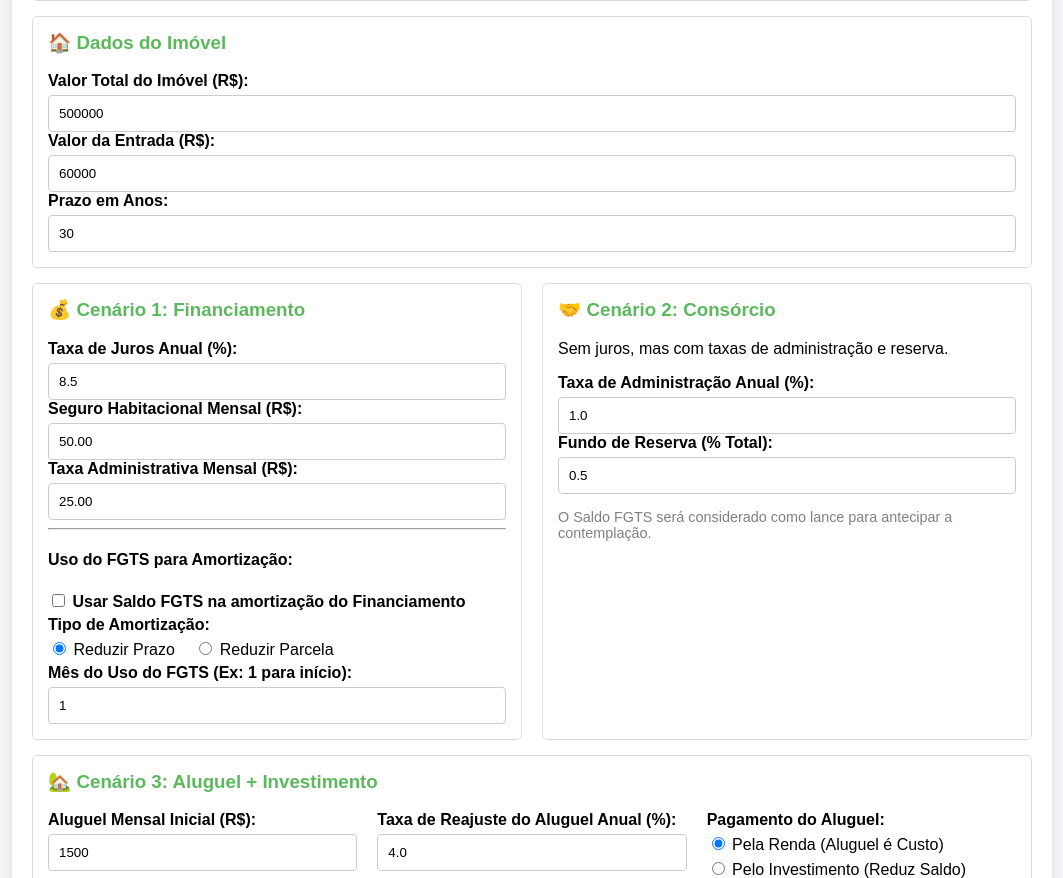
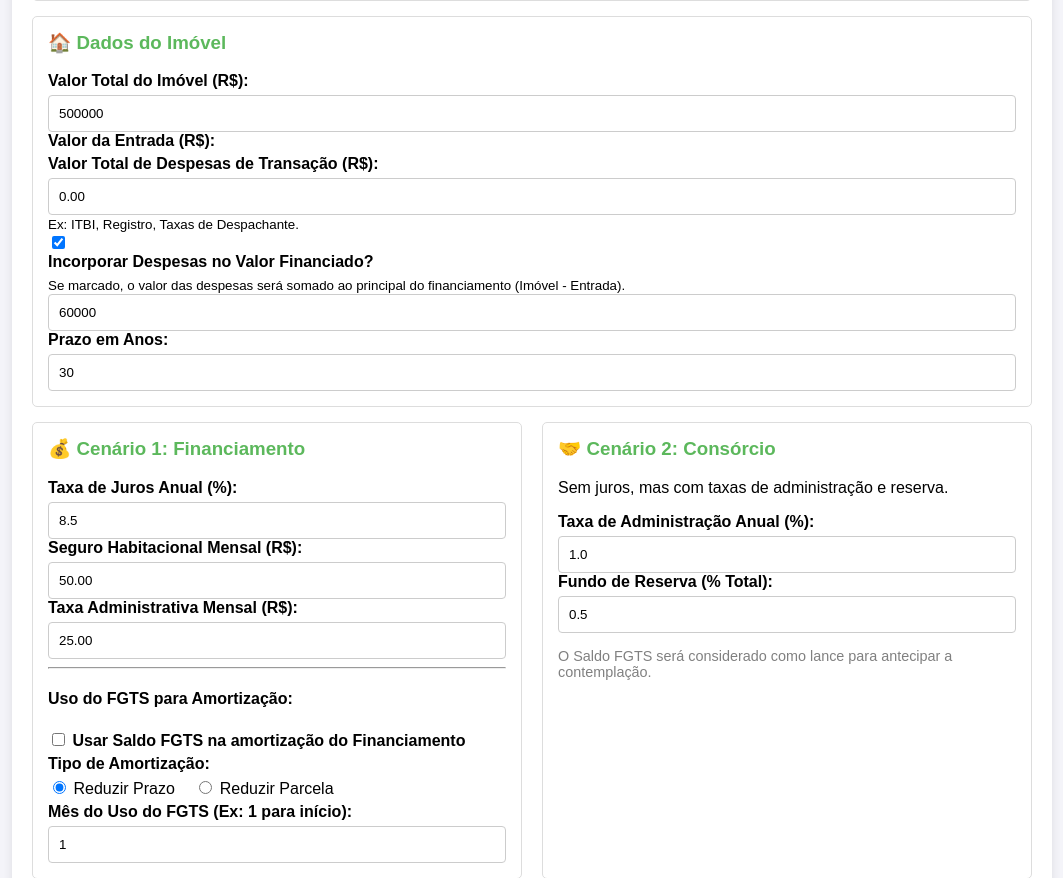
Before and after one commit to alexgaldino13/SIMULALAR, a Django app: page / in a window 1280 px wide. Shown: the part 339-1217 px from the top of the page, without its empty margins (108-1171 px from the left). Run offline with Django 5.2, Linux system fonts and the light colour scheme.

Commit message:
feat: Implementa logica de Despesas Incorporadas e corrige SyntaxError no models

```diff
--- a/ImobCalc/settings.py
+++ b/ImobCalc/settings.py
@@ -146,4 +146,4 @@ LOGIN_REDIRECT_URL = '/'
 # Redireciona para a raiz após o logout
 ACCOUNT_LOGOUT_REDIRECT_URL = '/'
 # Exige um e-mail para registro
-ACCOUNT_EMAIL_REQUIRED = True
+ACCOUNT_SIGNUP_FIELDS = ['email*', 'username*', 'password1*', 'password2*']
--- a/simulacao/templates/simulacao/tabela_price.html
+++ b/simulacao/templates/simulacao/tabela_price.html
@@ -71,6 +71,26 @@
                 <input type="number" id="valor_imovel" name="valor_imovel" step="any" required value="{{ dados_iniciais.valor_imovel|default:'300000' }}">
 
                 <label for="entrada">Valor da Entrada (R$):</label>
+                <div class="form-group">
+    <label for="valor_despesas">Valor Total de Despesas de Transação (R$):</label>
+    <input type="number" step="0.01" min="0"
+           class="form-control" id="valor_despesas"
+           name="valor_despesas"
+           value="{{ dados_iniciais.valor_despesas|default:'0.00' }}"
+           placeholder="Ex: 25000.00">
+    <small class="form-text text-muted">Ex: ITBI, Registro, Taxas de Despachante.</small>
+</div>
+
+<div class="form-check mb-3">
+    <input type="checkbox" class="form-check-input"
+           id="incorporar_despesas"
+           name="incorporar_despesas"
+           {% if dados_iniciais.incorporar_despesas == 'on' %}checked{% endif %}>
+    <label class="form-check-label" for="incorporar_despesas">
+        Incorporar Despesas no Valor Financiado?
+    </label>
+    <small class="form-text text-muted">Se marcado, o valor das despesas será somado ao principal do financiamento (Imóvel - Entrada).</small>
+</div>
                 <input type="number" id="entrada" name="entrada" step="any" required value="{{ dados_iniciais.entrada|default:'60000' }}">
 
                 <label for="prazo_anos">Prazo em Anos:</label>
--- a/simulacao/views.py
+++ b/simulacao/views.py
@@ -1,9 +1,49 @@
 from django.shortcuts import render
 from decimal import Decimal
 from .calculadora_financeira import simular_financiamento_geral
-from .models import Usuario, Simulacao, CenarioComparativo, ResultadoComparacao
+# Adicionei o modelo Financiamento nas importações
+from .models import Usuario, Simulacao, CenarioComparativo, ResultadoComparacao, Financiamento
 
 
+# ----------------------------------------------------------------------
+# VIEW DE DETALHE SAC (Onde você quer ver a tabela de amortização completa)
+# ----------------------------------------------------------------------
+def simulacao_sac_view(request, financiamento_id):
+    try:
+        # 1. Carrega o objeto Financiamento
+        financiamento = Financiamento.objects.get(pk=financiamento_id)
+    except Financiamento.DoesNotExist:
+        # Se não encontrar o ID, retorna um erro 404
+        return render(request, 'simulacao/404.html', status=404)
+
+    # 💥 Usa o valor calculado pelo @property (Este já considera as despesas incorporadas)
+    principal_para_calculo = financiamento.principal_financiado
+
+    # 2. Chama a função de cálculo geral para gerar a tabela SAC
+    # Substituí o indefinido 'calcular_sac' pela função correta 'simular_financiamento_geral'
+    tabela_sac = simular_financiamento_geral(
+        'sac',
+        principal=float(principal_para_calculo),
+        taxa_juros=float(financiamento.taxa_juros_anual),
+        prazo=financiamento.prazo_meses,
+        seguro_mensal=float(financiamento.seguro_mensal),
+        taxa_admin_mensal=float(financiamento.taxa_admin_mensal)
+    )
+
+    # 3. Prepara o contexto
+    contexto = {
+        'financiamento': financiamento,
+        'tabela_sac': tabela_sac,
+        'principal_financiado_real': principal_para_calculo # Passa o valor para o HTML
+    }
+
+    # 4. Retorna o template que reconstruímos
+    return render(request, 'simulacao/simulacao_sac.html', contexto)
+
+
+# ----------------------------------------------------------------------
+# VIEW PRINCIPAL (Simulador de Comparação - Com as Despesas Incorporadas)
+# ----------------------------------------------------------------------
 def simular_financiamento(request):
 
     # --- FUNÇÕES AUXILIARES ---
@@ -45,7 +85,9 @@ def simular_financiamento(request):
         'valorizacao_imovel': Decimal('6.0'),
         'rendimento_fgts': Decimal('6.5'),
         'aporte_13': Decimal('0'),
-        'recursos_proprios_iniciais': Decimal('0'), # <--- NOVO CAMPO
+        'recursos_proprios_iniciais': Decimal('0'),
+        'valor_despesas': Decimal('0.00'),           # NOVO CAMPO
+        'incorporar_despesas': 'on',               # NOVO CAMPO (Padrão: marcado)
         'opcao_pagamento_aluguel': 'renda',
         'usar_fgts_financiamento': '',
         'tipo_amortizacao_fgts': 'reduzir_prazo',
@@ -68,9 +110,21 @@ def simular_financiamento(request):
             entrada = to_decimal(request.POST.get('entrada'))
             prazo_anos = to_int(request.POST.get('prazo_anos'))
 
+            # NOVOS CAMPOS DE DESPESAS:
+            valor_despesas = to_decimal(request.POST.get('valor_despesas'))
+            # 'on' se marcado, None/string vazia se desmarcado
+            incorporar_despesas = request.POST.get('incorporar_despesas') == 'on'
+
             # DADOS BASE DE CÁLCULO
             prazo_meses = prazo_anos * 12
+
+            # CÁLCULO BASE (Valor Imóvel - Entrada)
             valor_financiado = valor_imovel - entrada
+
+            # LÓGICA DE INCORPORAÇÃO DE DESPESAS
+            if incorporar_despesas:
+                valor_financiado += valor_despesas # Adiciona as despesas se for para incorporar
+
             taxa_anual_financiamento = to_decimal(request.POST.get('taxa_anual'))
             seguro_mensal = to_decimal(request.POST.get('seguro_mensal'))
             taxa_admin_mensal = to_decimal(request.POST.get('taxa_admin_mensal'))
@@ -103,7 +157,7 @@ def simular_financiamento(request):
             # ---------------------------
             if valor_financiado > 0 and taxa_anual_financiamento > 0 and prazo_meses > 0:
                 taxa_float = float(taxa_anual_financiamento)
-                valor_float = float(valor_financiado)
+                valor_float = float(valor_financiado) # O valor_financiado JÁ ESTÁ CORRIGIDO
                 custos_adicionais_totais = (seguro_mensal + taxa_admin_mensal) * prazo_meses
 
                 # --- PRICE ---
@@ -213,10 +267,15 @@ def simular_financiamento(request):
                 'taxa_inflacao': taxa_inflacao, 'taxa_investimento': taxa_investimento, 'renda_familiar_bruta': renda_familiar_bruta,
                 'fgts_mensal_percent': fgts_mensal_percent, 'fgts_saldo': fgts_saldo, 'valorizacao_imovel': valorizacao_imovel,
                 'rendimento_fgts': rendimento_fgts, 'aporte_13': aporte_13, 'recursos_proprios_iniciais': recursos_proprios_iniciais,
+                'valor_despesas': valor_despesas, # Persiste o NOVO CAMPO
+                'incorporar_despesas': 'on' if incorporar_despesas else '', # Persiste o NOVO CAMPO
                 'opcao_pagamento_aluguel': opcao_pagamento_aluguel,
                 'usar_fgts_financiamento': 'on' if usar_fgts_financiamento else '',
                 'tipo_amortizacao_fgts': tipo_amortizacao_fgts,
                 'mes_uso_fgts_financiamento': mes_uso_fgts_financiamento,
+                # OBS: 'financiamento', 'tabela_sac', e 'principal_financiado_real' não são relevantes aqui,
+                # pois essa view retorna o resumo comparativo, não a tabela SAC detalhada. Removê-los é opcional.
+                # Se eles não forem usados no template 'tabela_price.html', não há problema em mantê-los.
             }
 
             contexto = {
```
Also changed, not shown: simulacao/models.py (+21 -0 lines), simulacao/templates/simulacao/simulacao_sac.html (added, +82 -0 lines), db.sqlite3, simulacao/migrations/0002_financiamento.py (added).
